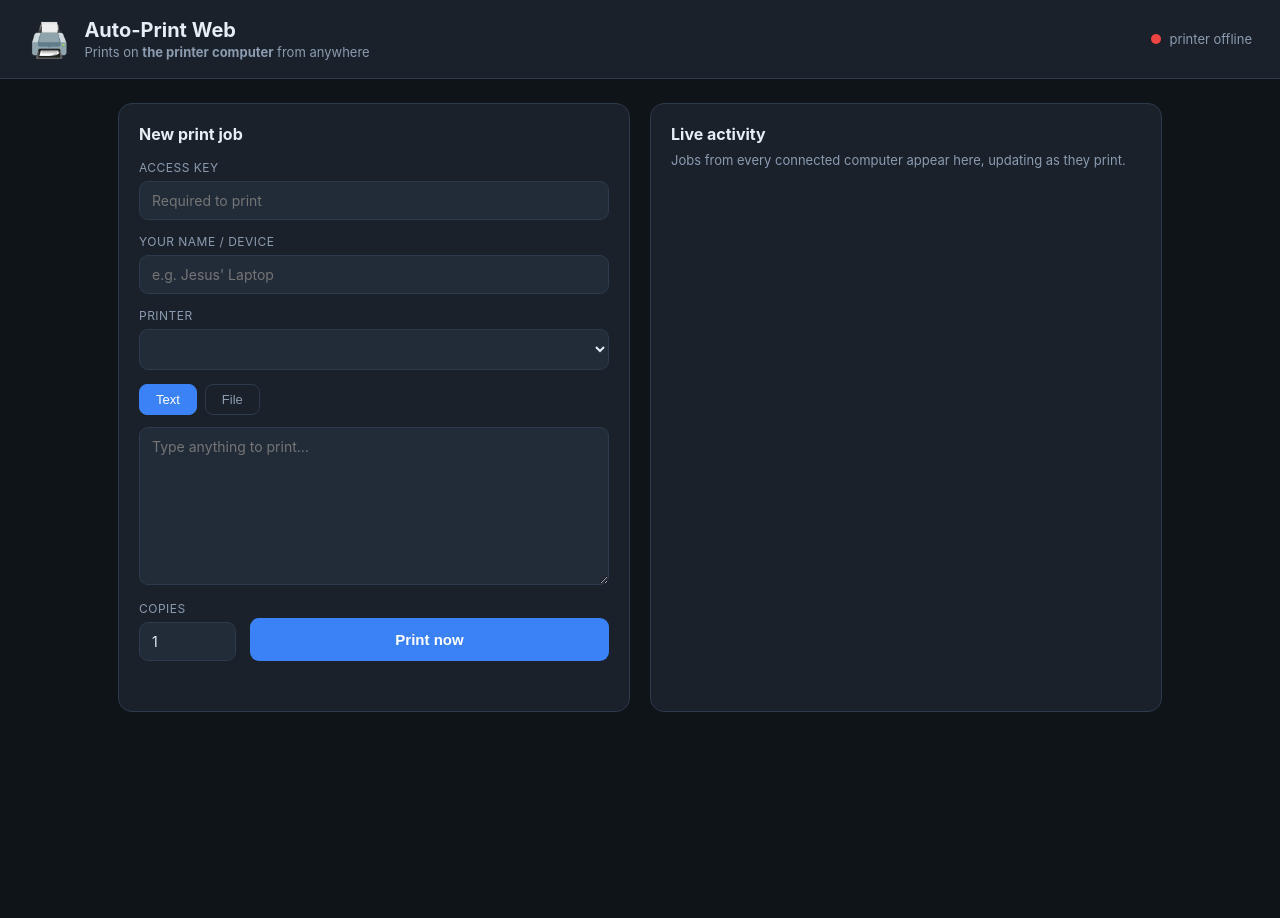
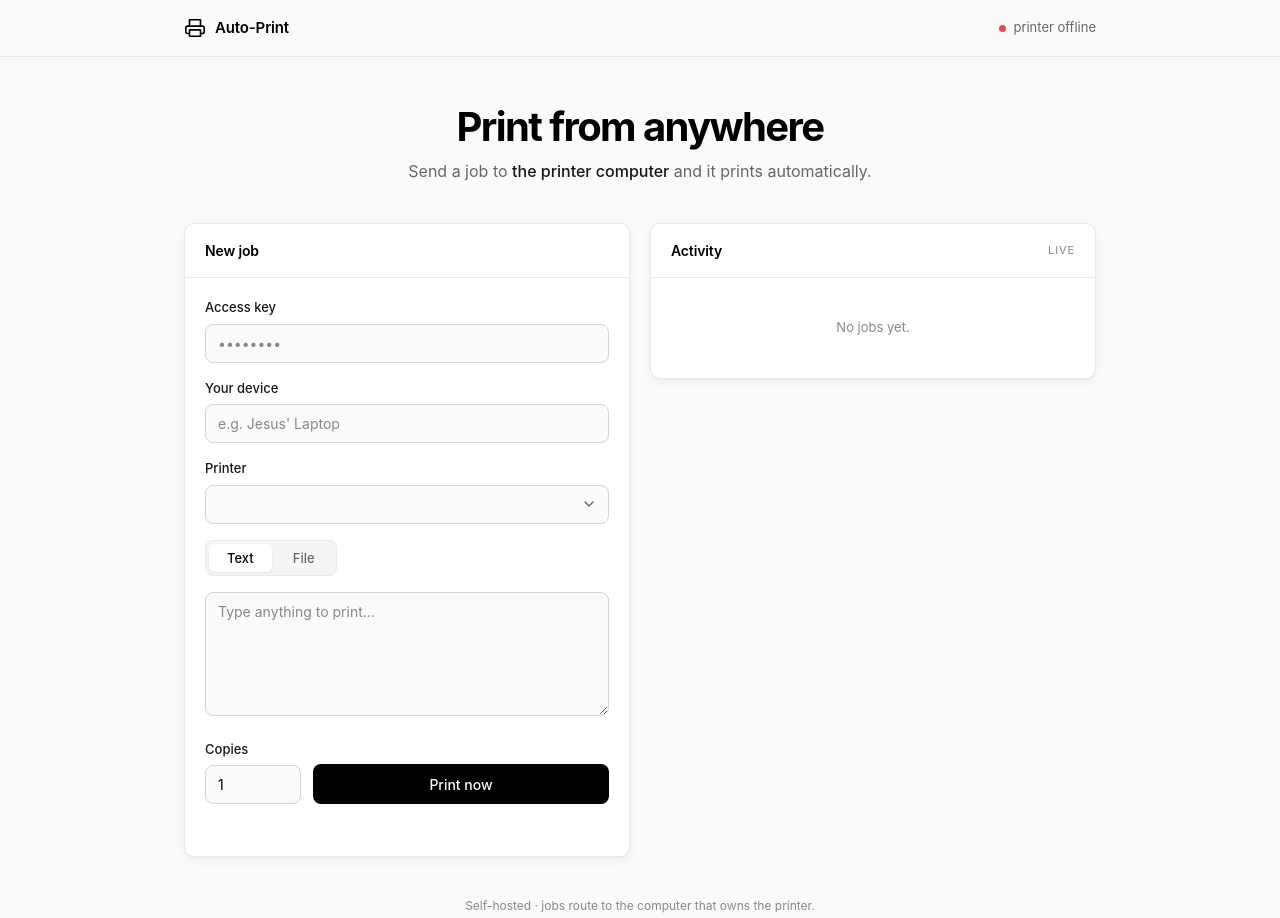
Before and after one commit to Jsanchez767/auto-print-web, a plain HTML site: page index.html in a window 1280 px wide. Before the commit the page ends 800 px from the top, so only its background shows below. Drawn offline with Linux system fonts and the light colour scheme; no server answers.

Commit message:
Redesign UI with clean Vercel-style aesthetic

```diff
--- a/index.html
+++ b/index.html
@@ -3,76 +3,113 @@
 <head>
   <meta charset="UTF-8" />
   <meta name="viewport" content="width=device-width, initial-scale=1.0" />
-  <title>Auto-Print Web</title>
+  <meta name="theme-color" content="#000000" />
+  <title>Auto-Print</title>
   <link rel="stylesheet" href="/style.css" />
 </head>
 <body>
-  <header class="topbar">
+  <header class="nav">
+    <div class="nav-inner">
       <div class="brand">
-      <span class="logo">🖨️</span>
-      <div>
-        <h1>Auto-Print Web</h1>
-        <p class="sub">Prints on <strong id="hostName">the printer computer</strong> from anywhere</p>
+        <svg class="mark" width="22" height="22" viewBox="0 0 24 24" fill="none" aria-hidden="true">
+          <path d="M6 9V3h12v6M6 18H4a2 2 0 0 1-2-2v-4a2 2 0 0 1 2-2h16a2 2 0 0 1 2 2v4a2 2 0 0 1-2 2h-2M6 14h12v7H6z"
+            stroke="currentColor" stroke-width="1.8" stroke-linecap="round" stroke-linejoin="round"/>
+        </svg>
+        <span>Auto-Print</span>
       </div>
+      <div class="status" id="status">
+        <span id="dot" class="dot"></span>
+        <span id="connText">checking…</span>
       </div>
-    <div class="conn">
-      <span id="dot" class="dot off"></span>
-      <span id="connText">checking…</span>
     </div>
   </header>
 
-  <main class="layout">
-    <section class="card sender">
-      <h2>New print job</h2>
+  <main class="wrap">
+    <div class="hero">
+      <h1>Print from anywhere</h1>
+      <p>Send a job to <span id="hostName">the printer computer</span> and it prints automatically.</p>
+    </div>
 
-      <label class="field">
-        <span>Access key</span>
-        <input id="key" type="password" placeholder="Required to print" autocomplete="off" />
-      </label>
+    <div class="grid">
+      <!-- Compose -->
+      <section class="card">
+        <div class="card-head">
+          <h2>New job</h2>
+        </div>
+        <div class="card-body">
+          <div class="field">
+            <label for="key">Access key</label>
+            <input id="key" type="password" placeholder="••••••••" autocomplete="off" />
+          </div>
 
-      <label class="field">
-        <span>Your name / device</span>
+          <div class="field">
+            <label for="device">Your device</label>
             <input id="device" type="text" placeholder="e.g. Jesus' Laptop" />
-      </label>
+          </div>
 
-      <label class="field">
-        <span>Printer</span>
+          <div class="field">
+            <label for="printer">Printer</label>
+            <div class="select-wrap">
               <select id="printer"></select>
-      </label>
+              <svg class="chev" width="16" height="16" viewBox="0 0 24 24" fill="none" aria-hidden="true">
+                <path d="M6 9l6 6 6-6" stroke="currentColor" stroke-width="2" stroke-linecap="round" stroke-linejoin="round"/>
+              </svg>
+            </div>
+          </div>
 
-      <div class="tabs">
-        <button class="tab active" data-tab="text">Text</button>
-        <button class="tab" data-tab="file">File</button>
+          <div class="seg" role="tablist">
+            <button class="seg-btn active" data-tab="text" role="tab">Text</button>
+            <button class="seg-btn" data-tab="file" role="tab">File</button>
           </div>
 
           <div id="tab-text" class="tabpane active">
-        <textarea id="text" rows="8" placeholder="Type anything to print…"></textarea>
+            <div class="field">
+              <textarea id="text" rows="6" placeholder="Type anything to print…"></textarea>
+            </div>
           </div>
 
           <div id="tab-file" class="tabpane">
             <label id="drop" class="drop">
               <input id="file" type="file"
                 accept=".pdf,.txt,.png,.jpg,.jpeg,.gif,.bmp,.doc,.docx,.rtf,.odt,.ps" />
-          <span id="dropText">Click to choose a file or drop it here (max 3 MB)</span>
+              <svg width="22" height="22" viewBox="0 0 24 24" fill="none" aria-hidden="true">
+                <path d="M12 16V4m0 0L8 8m4-4l4 4M4 16v2a2 2 0 0 0 2 2h12a2 2 0 0 0 2-2v-2"
+                  stroke="currentColor" stroke-width="1.8" stroke-linecap="round" stroke-linejoin="round"/>
+              </svg>
+              <span id="dropText">Choose a file or drop it here</span>
+              <small>Max 3 MB · PDF, images, docs</small>
             </label>
           </div>
 
-      <div class="row">
-        <label class="field small">
-          <span>Copies</span>
+          <div class="actions">
+            <div class="field copies">
+              <label for="copies">Copies</label>
               <input id="copies" type="number" min="1" max="50" value="1" />
-        </label>
-        <button id="send" class="primary">Print now</button>
+            </div>
+            <button id="send" class="btn-primary">Print now</button>
           </div>
 
           <p id="msg" class="msg"></p>
+        </div>
       </section>
 
-    <section class="card feed">
-      <h2>Live activity</h2>
-      <p class="hint">Jobs from every connected computer appear here, updating as they print.</p>
-      <ul id="jobs" class="jobs"></ul>
+      <!-- Activity -->
+      <section class="card">
+        <div class="card-head">
+          <h2>Activity</h2>
+          <span class="muted-sm">live</span>
+        </div>
+        <div class="card-body no-pad">
+          <ul id="jobs" class="jobs">
+            <li class="empty">No jobs yet.</li>
+          </ul>
+        </div>
       </section>
+    </div>
+
+    <footer class="foot">
+      Self-hosted · jobs route to the computer that owns the printer.
+    </footer>
   </main>
 
   <script src="/app.js"></script>
--- a/style.css
+++ b/style.css
@@ -1,150 +1,368 @@
+/* Auto-Print — clean, Vercel-inspired UI */
+
 :root {
-  --bg: #0f1419;
-  --panel: #1a212b;
-  --panel-2: #222c39;
-  --border: #2c3a4b;
-  --text: #e6edf3;
-  --muted: #8b9bb0;
-  --accent: #3b82f6;
-  --accent-h: #2f6fe0;
-  --ok: #22c55e;
-  --err: #ef4444;
-  --pending: #f59e0b;
+  --bg: #fafafa;
+  --fg: #000000;
+  --fg-2: #171717;
+  --muted: #666666;
+  --muted-2: #888888;
+  --border: #eaeaea;
+  --border-strong: #d4d4d4;
+  --card: #ffffff;
+  --hover: #f5f5f5;
+  --accent: #0070f3;
+  --ok: #0070f3;
+  --ok-bg: #e8f1ff;
+  --success: #16a34a;
+  --error: #e5484d;
+  --error-bg: #fff0f0;
+  --warn: #f5a623;
+  --radius: 10px;
+  --radius-sm: 8px;
+  --shadow: 0 1px 2px rgba(0,0,0,.04), 0 4px 12px rgba(0,0,0,.04);
+  --font: -apple-system, BlinkMacSystemFont, "Inter", "Segoe UI", Roboto, Helvetica, Arial, sans-serif;
+  --mono: ui-monospace, SFMono-Regular, "SF Mono", Menlo, Consolas, monospace;
+}
+
+@media (prefers-color-scheme: dark) {
+  :root {
+    --bg: #000000;
+    --fg: #ffffff;
+    --fg-2: #ededed;
+    --muted: #a1a1a1;
+    --muted-2: #7d7d7d;
+    --border: #1f1f1f;
+    --border-strong: #333333;
+    --card: #0a0a0a;
+    --hover: #161616;
+    --ok-bg: #0a1a33;
+    --error-bg: #2a1011;
+    --shadow: 0 1px 2px rgba(0,0,0,.4), 0 4px 16px rgba(0,0,0,.3);
+  }
 }
 
 * { box-sizing: border-box; }
 
-body {
+html, body {
   margin: 0;
-  font-family: -apple-system, BlinkMacSystemFont, "Segoe UI", Roboto, Helvetica, Arial, sans-serif;
-  background: var(--bg);
-  color: var(--text);
-  min-height: 100vh;
+  padding: 0;
 }
 
-.topbar {
+body {
+  font-family: var(--font);
+  background: var(--bg);
+  color: var(--fg);
+  -webkit-font-smoothing: antialiased;
+  text-rendering: optimizeLegibility;
+  line-height: 1.5;
+}
+
+/* ---------- Nav ---------- */
+.nav {
+  position: sticky;
+  top: 0;
+  z-index: 10;
+  background: color-mix(in srgb, var(--bg) 80%, transparent);
+  backdrop-filter: saturate(180%) blur(12px);
+  border-bottom: 1px solid var(--border);
+}
+.nav-inner {
+  max-width: 960px;
+  margin: 0 auto;
+  height: 56px;
+  padding: 0 24px;
   display: flex;
   align-items: center;
   justify-content: space-between;
-  padding: 18px 28px;
-  background: var(--panel);
-  border-bottom: 1px solid var(--border);
 }
+.brand {
+  display: flex;
+  align-items: center;
+  gap: 9px;
+  font-weight: 600;
+  font-size: 15px;
+  letter-spacing: -0.01em;
+}
+.brand .mark { color: var(--fg); }
 
-.brand { display: flex; align-items: center; gap: 14px; }
-.logo { font-size: 34px; }
-.brand h1 { margin: 0; font-size: 20px; }
-.sub { margin: 2px 0 0; color: var(--muted); font-size: 13px; }
+.status {
+  display: flex;
+  align-items: center;
+  gap: 7px;
+  font-size: 13px;
+  color: var(--muted);
+}
+.dot {
+  width: 7px;
+  height: 7px;
+  border-radius: 50%;
+  background: var(--muted-2);
+  transition: background .2s, box-shadow .2s;
+}
+.dot.on { background: var(--success); box-shadow: 0 0 0 3px color-mix(in srgb, var(--success) 18%, transparent); }
+.dot.off { background: var(--error); }
 
-.conn { display: flex; align-items: center; gap: 8px; font-size: 13px; color: var(--muted); }
-.dot { width: 10px; height: 10px; border-radius: 50%; background: var(--muted); }
-.dot.on { background: var(--ok); box-shadow: 0 0 8px var(--ok); }
-.dot.off { background: var(--err); }
+/* ---------- Layout ---------- */
+.wrap {
+  max-width: 960px;
+  margin: 0 auto;
+  padding: 48px 24px 64px;
+}
+.hero {
+  text-align: center;
+  margin-bottom: 40px;
+}
+.hero h1 {
+  margin: 0 0 10px;
+  font-size: 40px;
+  line-height: 1.1;
+  letter-spacing: -0.04em;
+  font-weight: 700;
+}
+.hero p {
+  margin: 0;
+  color: var(--muted);
+  font-size: 16px;
+}
+.hero p span { color: var(--fg-2); font-weight: 500; }
 
-.layout {
+.grid {
   display: grid;
   grid-template-columns: 1fr 1fr;
   gap: 20px;
-  padding: 24px 28px;
-  max-width: 1100px;
-  margin: 0 auto;
+  align-items: start;
 }
-@media (max-width: 820px) { .layout { grid-template-columns: 1fr; } }
+@media (max-width: 760px) {
+  .grid { grid-template-columns: 1fr; }
+  .hero h1 { font-size: 32px; }
+}
 
+/* ---------- Card ---------- */
 .card {
-  background: var(--panel);
+  background: var(--card);
   border: 1px solid var(--border);
-  border-radius: 14px;
-  padding: 20px;
+  border-radius: var(--radius);
+  box-shadow: var(--shadow);
+  overflow: hidden;
 }
-.card h2 { margin: 0 0 16px; font-size: 16px; }
+.card-head {
+  display: flex;
+  align-items: center;
+  justify-content: space-between;
+  padding: 16px 20px;
+  border-bottom: 1px solid var(--border);
+}
+.card-head h2 {
+  margin: 0;
+  font-size: 14px;
+  font-weight: 600;
+  letter-spacing: -0.01em;
+}
+.muted-sm {
+  font-size: 11px;
+  text-transform: uppercase;
+  letter-spacing: .08em;
+  color: var(--muted-2);
+}
+.card-body { padding: 20px; }
+.card-body.no-pad { padding: 0; }
 
-.field { display: flex; flex-direction: column; gap: 6px; margin-bottom: 14px; }
-.field span { font-size: 12px; color: var(--muted); text-transform: uppercase; letter-spacing: .04em; }
-.field.small { max-width: 110px; }
+/* ---------- Fields ---------- */
+.field { margin-bottom: 16px; }
+.field:last-child { margin-bottom: 0; }
+.field label {
+  display: block;
+  font-size: 13px;
+  font-weight: 500;
+  color: var(--fg-2);
+  margin-bottom: 6px;
+}
 
 input, select, textarea {
-  background: var(--panel-2);
+  width: 100%;
+  font-family: var(--font);
+  font-size: 14px;
+  color: var(--fg);
+  background: var(--bg);
+  border: 1px solid var(--border-strong);
+  border-radius: var(--radius-sm);
+  padding: 10px 12px;
+  outline: none;
+  transition: border-color .15s, box-shadow .15s;
+}
+input::placeholder, textarea::placeholder { color: var(--muted-2); }
+input:focus, select:focus, textarea:focus {
+  border-color: var(--fg);
+  box-shadow: 0 0 0 3px color-mix(in srgb, var(--fg) 12%, transparent);
+}
+textarea { resize: vertical; min-height: 96px; }
+
+.select-wrap { position: relative; }
+.select-wrap select {
+  appearance: none;
+  -webkit-appearance: none;
+  padding-right: 36px;
+  cursor: pointer;
+}
+.select-wrap .chev {
+  position: absolute;
+  right: 12px;
+  top: 50%;
+  transform: translateY(-50%);
+  color: var(--muted);
+  pointer-events: none;
+}
+select optgroup { font-weight: 600; color: var(--fg); }
+select option { font-weight: 400; }
+
+/* ---------- Segmented control ---------- */
+.seg {
+  display: inline-flex;
+  background: var(--hover);
   border: 1px solid var(--border);
-  color: var(--text);
-  border-radius: 9px;
-  padding: 10px 12px;
-  font-size: 14px;
-  font-family: inherit;
-  outline: none;
+  border-radius: var(--radius-sm);
+  padding: 3px;
+  gap: 3px;
+  margin-bottom: 16px;
 }
-input:focus, select:focus, textarea:focus { border-color: var(--accent); }
-textarea { resize: vertical; width: 100%; }
-
-.tabs { display: flex; gap: 8px; margin-bottom: 12px; }
-.tab {
+.seg-btn {
+  border: none;
   background: transparent;
-  border: 1px solid var(--border);
   color: var(--muted);
-  padding: 7px 16px;
-  border-radius: 8px;
+  font-family: var(--font);
+  font-size: 13px;
+  font-weight: 500;
+  padding: 6px 18px;
+  border-radius: 6px;
   cursor: pointer;
-  font-size: 13px;
+  transition: background .15s, color .15s;
 }
-.tab.active { background: var(--accent); border-color: var(--accent); color: white; }
+.seg-btn.active {
+  background: var(--card);
+  color: var(--fg);
+  box-shadow: 0 1px 2px rgba(0,0,0,.08);
+}
 
 .tabpane { display: none; }
 .tabpane.active { display: block; }
 
+/* ---------- Dropzone ---------- */
 .drop {
   display: flex;
+  flex-direction: column;
   align-items: center;
   justify-content: center;
+  gap: 8px;
   text-align: center;
-  border: 2px dashed var(--border);
-  border-radius: 10px;
-  padding: 32px 16px;
+  border: 1.5px dashed var(--border-strong);
+  border-radius: var(--radius-sm);
+  padding: 28px 16px;
   cursor: pointer;
   color: var(--muted);
   position: relative;
+  transition: border-color .15s, background .15s, color .15s;
 }
-.drop.hover { border-color: var(--accent); color: var(--text); }
+.drop svg { color: var(--muted-2); }
+.drop small { font-size: 12px; color: var(--muted-2); }
+.drop.hover {
+  border-color: var(--fg);
+  background: var(--hover);
+  color: var(--fg);
+}
 .drop input { position: absolute; inset: 0; opacity: 0; cursor: pointer; }
 
-.row { display: flex; align-items: flex-end; gap: 14px; margin-top: 12px; }
-.row .field { margin-bottom: 0; }
+/* ---------- Actions ---------- */
+.actions {
+  display: flex;
+  align-items: flex-end;
+  gap: 12px;
+  margin-top: 18px;
+}
+.actions .copies { margin-bottom: 0; width: 96px; flex: 0 0 auto; }
+.btn-primary {
+  flex: 1;
+  height: 40px;
+  border: none;
+  border-radius: var(--radius-sm);
+  background: var(--fg);
+  color: var(--bg);
+  font-family: var(--font);
+  font-size: 14px;
+  font-weight: 500;
+  cursor: pointer;
+  transition: opacity .15s, transform .05s;
+}
+.btn-primary:hover { opacity: .85; }
+.btn-primary:active { transform: translateY(1px); }
+.btn-primary:disabled { opacity: .5; cursor: default; }
 
-.primary {
-  flex: 1;
-  background: var(--accent);
-  color: white;
-  border: none;
-  border-radius: 9px;
-  padding: 13px 18px;
-  font-size: 15px;
-  font-weight: 600;
-  cursor: pointer;
+.msg {
+  min-height: 18px;
+  margin: 14px 0 0;
+  font-size: 13px;
+  color: var(--muted);
 }
-.primary:hover { background: var(--accent-h); }
-.primary:disabled { opacity: .55; cursor: default; }
+.msg.ok { color: var(--success); }
+.msg.err { color: var(--error); }
 
-.msg { min-height: 18px; margin: 12px 0 0; font-size: 13px; }
-.msg.ok { color: var(--ok); }
-.msg.err { color: var(--err); }
+/* ---------- Activity feed ---------- */
+.jobs {
+  list-style: none;
+  margin: 0;
+  padding: 0;
+  max-height: 520px;
+  overflow-y: auto;
+}
+.job {
+  padding: 14px 20px;
+  border-bottom: 1px solid var(--border);
+  display: flex;
+  flex-direction: column;
+  gap: 4px;
+}
+.job:last-child { border-bottom: none; }
+.job .line1 {
+  display: flex;
+  align-items: center;
+  justify-content: space-between;
+  gap: 10px;
+}
+.job .name {
+  font-size: 14px;
+  font-weight: 500;
+  color: var(--fg-2);
+  overflow: hidden;
+  text-overflow: ellipsis;
+  white-space: nowrap;
+}
+.job .line2 { font-size: 12px; color: var(--muted); }
 
-.hint { color: var(--muted); font-size: 13px; margin: -8px 0 14px; }
+.badge {
+  flex: 0 0 auto;
+  font-size: 11px;
+  font-weight: 500;
+  padding: 2px 9px;
+  border-radius: 999px;
+  text-transform: lowercase;
+  letter-spacing: .01em;
+  border: 1px solid var(--border-strong);
+  color: var(--muted);
+}
+.job.printed .badge { color: var(--success); border-color: color-mix(in srgb, var(--success) 35%, transparent); background: color-mix(in srgb, var(--success) 10%, transparent); }
+.job.error .badge { color: var(--error); border-color: color-mix(in srgb, var(--error) 35%, transparent); background: var(--error-bg); }
+.job.queued .badge, .job.printing .badge { color: var(--accent); border-color: color-mix(in srgb, var(--accent) 35%, transparent); background: var(--ok-bg); }
 
-.jobs { list-style: none; margin: 0; padding: 0; display: flex; flex-direction: column; gap: 10px; max-height: 460px; overflow-y: auto; }
-.job {
-  background: var(--panel-2);
-  border: 1px solid var(--border);
-  border-left: 4px solid var(--muted);
-  border-radius: 9px;
-  padding: 11px 13px;
+.empty {
+  padding: 40px 20px;
+  text-align: center;
+  color: var(--muted-2);
+  font-size: 13px;
 }
-.job.printed { border-left-color: var(--ok); }
-.job.error { border-left-color: var(--err); }
-.job.pending { border-left-color: var(--pending); }
-.job .line1 { display: flex; justify-content: space-between; gap: 10px; font-size: 14px; }
-.job .name { font-weight: 600; overflow: hidden; text-overflow: ellipsis; white-space: nowrap; }
-.job .status { font-size: 11px; text-transform: uppercase; letter-spacing: .05em; }
-.job.printed .status { color: var(--ok); }
-.job.error .status { color: var(--err); }
-.job.pending .status { color: var(--pending); }
-.job .line2 { font-size: 12px; color: var(--muted); margin-top: 4px; }
-.empty { color: var(--muted); font-size: 13px; text-align: center; padding: 24px 0; }
+
+/* ---------- Footer ---------- */
+.foot {
+  text-align: center;
+  margin-top: 40px;
+  font-size: 12px;
+  color: var(--muted-2);
+}
```
Also changed, not shown: app.js (+4 -4 lines). Lines whose indentation alone changed are shown as unchanged.
